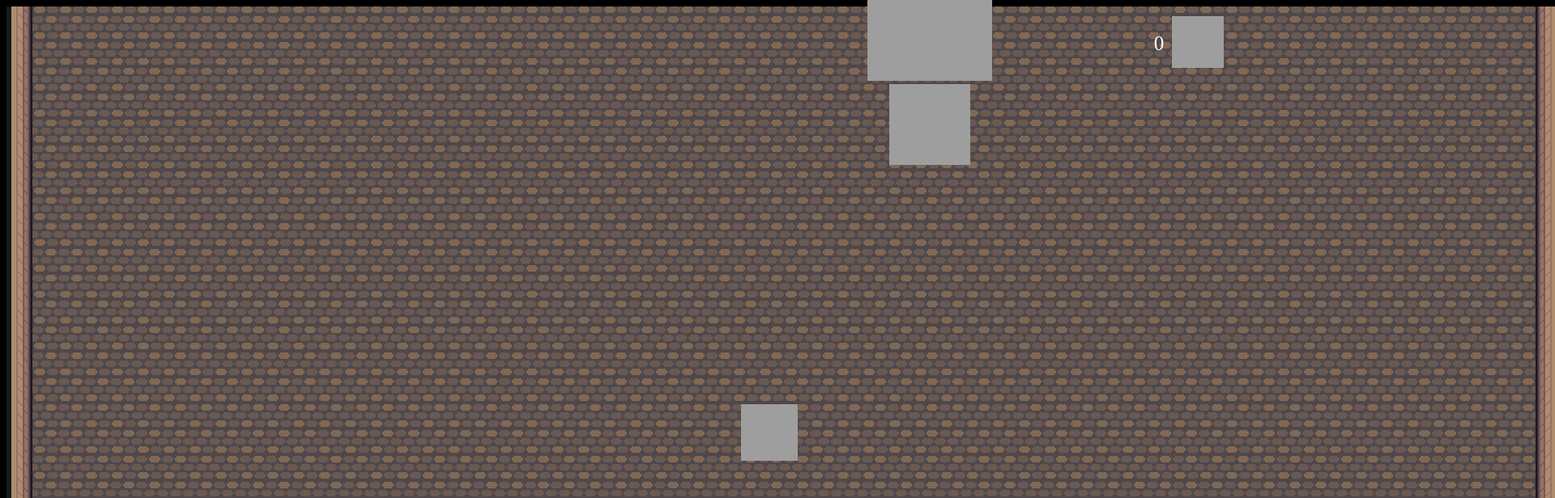
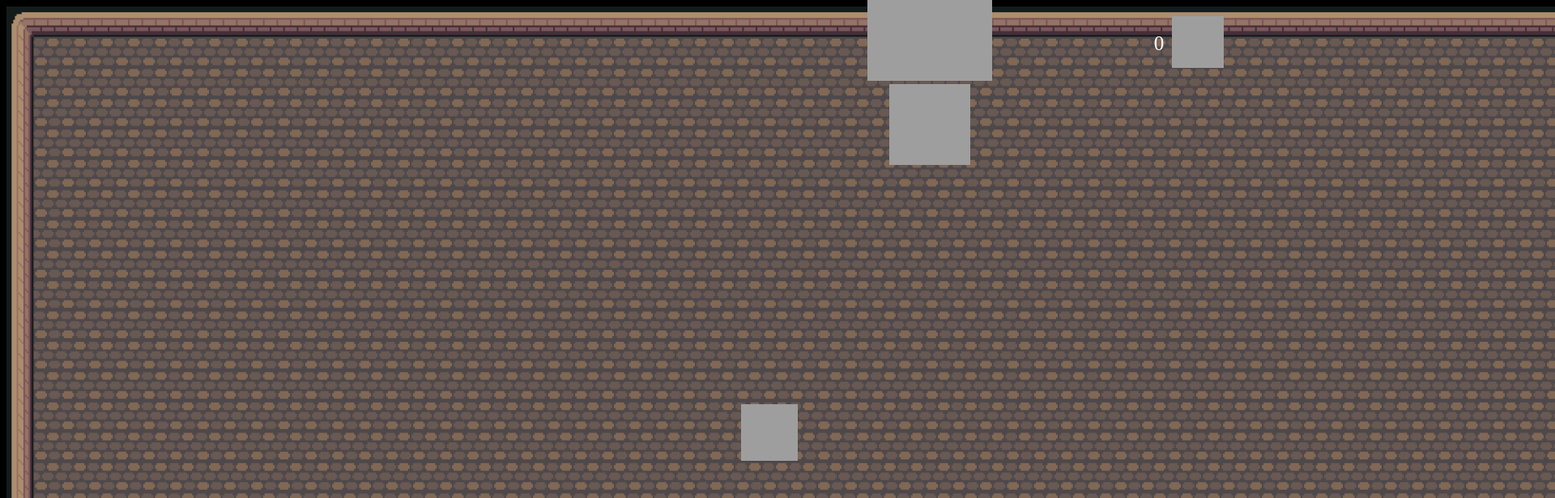
Before and after one commit to aleksMuhicFri2/animeOnslaught, a plain HTML site: page index.html in a window 1280 px wide. Both pictures are taken after a click on the button "NINJA". Shown: the top 616 px of the page at 81% size, 1920 px wide, since content can reach past the window. Drawn offline with nearby package versions, Linux system fonts and the light colour scheme; grey boxes are pictures that could not be loaded.

Commit message:
map je zdej slika

```diff
--- a/game.js
+++ b/game.js
@@ -46,7 +46,6 @@ window.onload = function() {
         $("#avatarCreation").hide();
         $("#characterImg").show();
         $("#game").show();
-        createMap();
         setTimeout(function () { // basically da ne ustreli metka ob buttonPressu
             weAreInGame = true;
         }, 500);
@@ -203,23 +202,11 @@ window.onload = function() {
     }
 
 //=======================================================DODAJANJE OZADJA IN COLLISIONS==================================================================
-    const canvas = document.querySelector('canvas');
-    const ctx = canvas.getContext('2d');
-    const map = new Image();
     let mapX = 0;
     let mapY = -150;
     let charX = 950;
     let charY = 530;
 
-
-    function createMap(){
-        canvas.height = window.innerHeight * 2;
-        canvas.width = window.innerWidth * 2;
-        map.src = "slike/tiled.png"
-        map.onload = () => {
-            ctx.drawImage(map, mapX, mapY);
-        }
-    }
 
 //===============================================================ENEMIES===============================================================
     let enemies = [];
@@ -241,7 +228,7 @@ window.onload = function() {
     }
     function appendEnemy(enemy) {
         //doloci random iz pozicij za x in y
-        ctx.drawImage(enemy, 600, 600, 150, 150);
+       // ctx.drawImage(enemy, 600, 600, 150, 150);
         console.log("uspesno nr.2");
     }
 
@@ -631,11 +618,11 @@ window.onload = function() {
                 }
             }
         }
-        ctx.drawImage(map, mapX, mapY);
+        //ctx.drawImage(map, mapX, mapY);
         premakniEnemy(x, y);
         enemies.forEach(function(enemy){
             let src = dolociSmerEnemyev();
-            ctx.drawImage(src, enemy.posX, enemy.posY, 150, 150);
+            //ctx.drawImage(src, enemy.posX, enemy.posY, 150, 150);
         })
     }
 
--- a/index.html
+++ b/index.html
@@ -10,6 +10,7 @@
 </head>
 <body class = "body">
 <img class = "character" id = "characterImg" src = "">
+<img class = "gameBackground" id = "backgroundImg" src = "slike/tiled.png">
 <div id= "firstPage">
     <img id= "img1" src="https://images7.alphacoders.com/116/thumb-1920-1164041.png" alt= "image lost">
     <div class="container">
@@ -37,7 +38,6 @@
     </div>
 </div>
 
-<canvas></canvas>
 <div id= "game">
     <div id= "coinDiv">
         <p id= "coinCount"></p>
--- a/stili.css
+++ b/stili.css
@@ -243,5 +243,9 @@ input[type = "submit"]:hover {
 #game{
     z-index: 4;
     position: fixed;
-    top: 0px;
+    top: 0;
 }
+#backgroundImg {
+    height: 1500px;
+    width: 2000px;
+}
```
